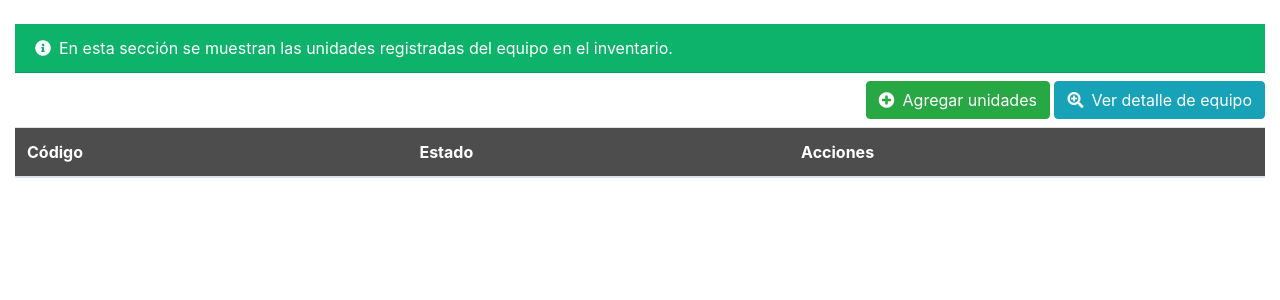
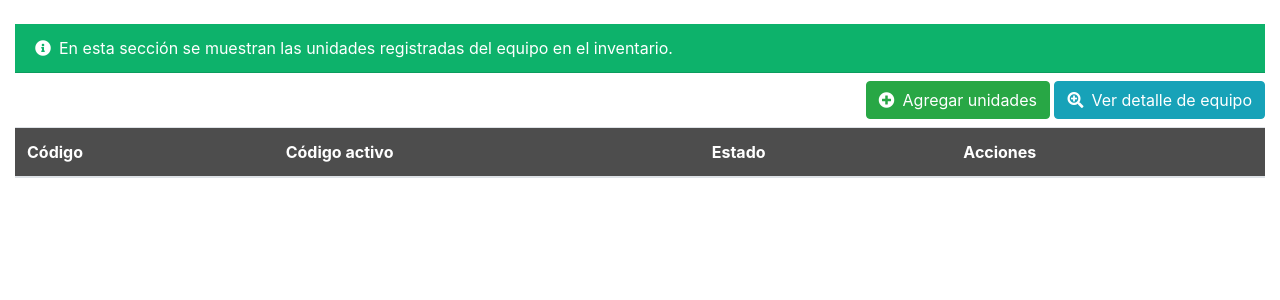
Before and after one commit to PabloMunozP/LabEIT, a Flask app: page /gestion_inventario_admin/lista_equipo_diferenciado/1 in a window 1280 px wide. Shown: the part 112-412 px from the top of the page. Run offline with Flask 2, Linux system fonts and the light colour scheme; the visitor is signed in with stand-in values (Sample User, id 1); data that the repository does not hold is empty; some libraries are stand-ins or nearby versions.

Commit message:
Agregado codigo activo, scripts sin actualizar
Scripts de Edit similar no cargan datos de codigo_activo y razon_inactivo

```diff
--- a/flask/app/routes/rutas_nico.py
+++ b/flask/app/routes/rutas_nico.py
@@ -98,8 +98,6 @@ def funcion_añadir_equipo_form():
 # **** VISTA_PRINCIPAL/MODAL "EDITAR EQUIPO" **** #
 
 def editar_equipo_general(informacion_a_actualizar):  # Query UPDATE
-        if 'multi_componente' not in informacion_a_actualizar:
-            # print('este equipo no posee el atributo multi componente')
             query = ('''
                 UPDATE Equipo
                 LEFT JOIN Equipo_diferenciado ON Equipo_diferenciado.codigo_equipo = Equipo.codigo
@@ -111,12 +109,10 @@ def editar_equipo_general(informacion_a_actualizar):  # Query UPDATE
                     Equipo.imagen = %s,
                     Equipo.descripcion = %s,
                     Equipo.dias_max_prestamo = %s,
-                    Equipo.cantidad_circuito = NULL
                 WHERE
                     Equipo.codigo = %s
 
             ''')
-
             cursor.execute(query,(
                 informacion_a_actualizar['codigo'],
                 informacion_a_actualizar['codigo'],
@@ -129,41 +125,16 @@ def editar_equipo_general(informacion_a_actualizar):  # Query UPDATE
                 informacion_a_actualizar['codigo_original']
                 ))
             db.commit()
-        else:
-            # print('este equipo posee el atributo multi componente y su cantidad es:', informacion_a_actualizar['cantidad_componentes'])
-            query = ('''
-                UPDATE Equipo
-                SET codigo = %s,
-                    nombre = %s,
-                    modelo = %s,
-                    marca = %s,
-                    imagen = %s,
-                    descripcion = %s,
-                    dias_max_prestamo = %s,
-                    cantidad_circuito = %s
-                Where Equipo.codigo = %s
-            ''')
-
-            cursor.execute(query,(
-                informacion_a_actualizar['codigo'],
-                informacion_a_actualizar['nombre'],
-                informacion_a_actualizar['modelo'],
-                informacion_a_actualizar['marca'],
-                informacion_a_actualizar['imagen'],
-                informacion_a_actualizar['descripcion'],
-                informacion_a_actualizar['dias_max_prestamo'],
-                informacion_a_actualizar['cantidad_componentes'],
-                informacion_a_actualizar['codigo_original']
-                ))
-            db.commit()
-        return informacion_a_actualizar
+            return informacion_a_actualizar
 
 def editar_equipo_especifico(informacion_a_actualizar):
             query = ('''
                 UPDATE Equipo_diferenciado
                 SET Equipo_diferenciado.codigo_sufijo = %s,
                     Equipo_diferenciado.fecha_compra = %s,
-                    Equipo_diferenciado.activo = %s
+                    Equipo_diferenciado.codigo_activo = %s,
+                    Equipo_diferenciado.activo = %s,
+                    Equipo_diferenciado.razon_inactivo = %s
                 WHERE Equipo_diferenciado.codigo_sufijo = %s
                 AND Equipo_diferenciado.codigo_equipo = %s
             ''')
@@ -171,12 +142,15 @@ def editar_equipo_especifico(informacion_a_actualizar):
             cursor.execute(query,(
                 informacion_a_actualizar['codigo_sufijo'],
                 informacion_a_actualizar['fecha_compra'],
+                informacion_a_actualizar['codigo_activo'],
                 informacion_a_actualizar['activo'],
+                informacion_a_actualizar['razon_inactivo'],
                 informacion_a_actualizar['codigo_sufijo_original'],
                 informacion_a_actualizar['codigo_equipo']
                 ))
             db.commit()
             return informacion_a_actualizar
+
 
 #Actualizar informacion equipo diferenciado
 
@@ -184,7 +158,7 @@ def editar_equipo_especifico(informacion_a_actualizar):
 def funcion_editar_equipo_diferenciado_form():
     if request.method == 'POST':
         informacion_a_actualizar = request.form.to_dict()
-        # print('Información a actualizar:', informacion_a_actualizar)
+        print('Información a actualizar:', informacion_a_actualizar)
         editar_equipo_especifico(informacion_a_actualizar)
         return redirect("/gestion_inventario_admin/lista_equipo_diferenciado/"+informacion_a_actualizar["codigo_equipo"])
 
@@ -351,12 +325,13 @@ def busqueda_equipo():
 # Agrega un equipo a partir de la relacion que tenga DIF
 def insertar_lista_equipos_detalle(codigo_equipo, valores_a_insertar):
     query = ('''
-        INSERT INTO Equipo_diferenciado (codigo_equipo, codigo_sufijo, fecha_compra, activo)
-        VALUES (%s, %s, %s, %s);
+        INSERT INTO Equipo_diferenciado (codigo_equipo, codigo_sufijo, codigo_activo, fecha_compra, activo)
+        VALUES (%s, %s, %s, %s, %s);
     ''')
     cursor.execute(query,(
         codigo_equipo,
         valores_a_insertar['codigo_sufijo'],
+        valores_a_insertar['codigo_activo'],
         valores_a_insertar['fecha_compra'],
         valores_a_insertar['activo']))
     db.commit()
--- a/flask/app/templates/vistas_gestion_inventario/modals/agregar_equipo_similar.html
+++ b/flask/app/templates/vistas_gestion_inventario/modals/agregar_equipo_similar.html
@@ -12,7 +12,7 @@
 
             <div class="form-group">
               <label for="nombres"> Código sufijo </label>
-              <input class="form-control" type="text" name="codigo_sufijo" id="codigo">
+              <input class="form-control" type="text" name="codigo_sufijo" id="codigo" maxlength="3" pattern="[0-9]+"required placeholder="111">
             </div>
 
             <div class="form-group">
@@ -20,13 +20,28 @@
               <input type="date" max="3000-01-01" class="form-control" id="fecha_compra" name="fecha_compra">
             </div>
 
+            <div class="form-check">
+              <input class="form-check-input" type="checkbox" name="codigo_activo_check" id="boxchecked">
+              <label class="form-check-label" for="boxchecked">Código activo</label>
+              <hr style="border:2px;">
+            </div>
+
+            <div class="form-group">
+              <input class="form-control" type="text" name="codigo_activo" id="editar-codigo-activo">
+              <hr style="border:2px;">
+            </div>
+
+
+
             <div class="form-group">
               <label for="exampleSelect1">Estado</label>
-              <select class="form-control" id="exampleSelect1" input type="text" name="activo">
+              <select class="form-control" input type="text" name="activo">
                 <option value="1">Activo</option>
                 <option value="0">Inactivo</option>
               </select>
             </div>
+
+
       </div>
       <div class="modal-footer">
               <button type="button" id="boton_cerrar" class="btn btn-secondary" data-dismiss="modal">Cancelar</button>
--- a/flask/app/templates/vistas_gestion_inventario/modals/editar_equipo_similar.html
+++ b/flask/app/templates/vistas_gestion_inventario/modals/editar_equipo_similar.html
@@ -15,12 +15,24 @@
 
             <div class="form-group">
               <label for="editar_equipo_codigo_sufijo"> Código sufijo </label>
-              <input class="form-control" type="text" name="codigo_sufijo" id="editar_equipo_codigo_sufijo" onchange="validar_informacion_perfil()" value="">
+              <input class="form-control" type="text" name="codigo_sufijo" id="editar_equipo_codigo_sufijo">
+            </div>
+
+
+            <div class="form-group">
+              <label for="editar_equipo_fecha_compra"> Fecha de compra</label>
+              <input class="form-control"  type="text" placeholder="DD/MM/AAAA" id="editar_equipo_fecha_compra"name="fecha_compra">
+            </div>
+
+            <div class="form-check">
+              <input class="form-check-input" type="checkbox" name="codigo_activo_check" id="boxchecked">
+              <label class="form-check-label" for="boxchecked">Código activo</label>
+              <hr style="border:2px;">
             </div>
 
             <div class="form-group">
-              <label for="editar_equipo_fecha_compra"> Fecha de compra</label>
-              <input class="form-control" input type="text" placeholder="DD/MM/AAAA" id="editar_equipo_fecha_compra"name="fecha_compra">
+              <input class="form-control" type="text" name="codigo_activo" id="editar_codigo_activo">
+              <hr style="border:2px;">
             </div>
 
             <div class="form-group">
@@ -29,6 +41,11 @@
                <option value="1">Activo</option>
                <option value="0">Inactivo</option>
               </select>
+            </div>
+
+            <div class="form-group">
+              <label for="comunas">Motivo inactivo</label>
+              <textarea class="form-control"   id="editar_equipo_razon_inactivo" name="razon_inactivo" rows="3" style="min-height:100px;max-height:300px;"></textarea>
             </div>
 
           </div>
@@ -42,12 +59,14 @@
 
 
   <script>
-    function cargar_datos_equipo_dif_modal(codigo_equipo, codigo_sufijo, fecha_compra, activo){
+    function cargar_datos_equipo_dif_modal(codigo_equipo, codigo_sufijo, fecha_compra, activo, codigo_activo,  razon_inactivo){
       document.getElementById("modal-title").innerHTML = '<i class="fas fa-edit"></i> Editar equipo ' + codigo_equipo + "-" + codigo_sufijo ;
       $("#editar_equipo_hidden_id_equipo").val(codigo_equipo);
       $("#editar_equipo_hidden_id_sufijo").val(codigo_sufijo);
       $("#editar_equipo_codigo_sufijo").val(codigo_sufijo);
       $("#editar_equipo_fecha_compra").val(fecha_compra);
+      $("#editar_codigo_activo").val(codigo_activo);
       $("#editar_equipo_activo").val(activo);
-}
+      $("#editar_equipo_razon_inactivo").val(razon_inactivo);
+    }
   </script>
--- a/flask/app/templates/vistas_gestion_inventario/similares_tabla.html
+++ b/flask/app/templates/vistas_gestion_inventario/similares_tabla.html
@@ -29,6 +29,7 @@
         <thead class="text-white" style="background:#4D4D4D;">
             <tr>
               <th scope="col">Código</th>
+              <th scope="col">Código activo</th>
               <th scope="col">Estado</th>
               <th scope="col">Acciones</th>
             </tr>
@@ -37,6 +38,7 @@
             {% for elemento in equipos_detalle %}
               <tr style="background:#ECF0F1;">
                 <td>{{elemento.codigo_equipo}}-{{elemento.codigo_sufijo}} </td>
+                <td>{{elemento.codigo_activo}} </td>
                   {% if elemento.activo == 1 %}
                   <td ><span class="badge badge-success">Activo</span></td>
                   {% elif elemento.activo == 0 %}
```
Also changed, not shown: flask/app/templates/vistas_gestion_inventario/modals/agregar_equipo.html (+8 -9 lines), flask/app/templates/vistas_gestion_inventario/modals/editar_equipo.html (+5 -36 lines).
